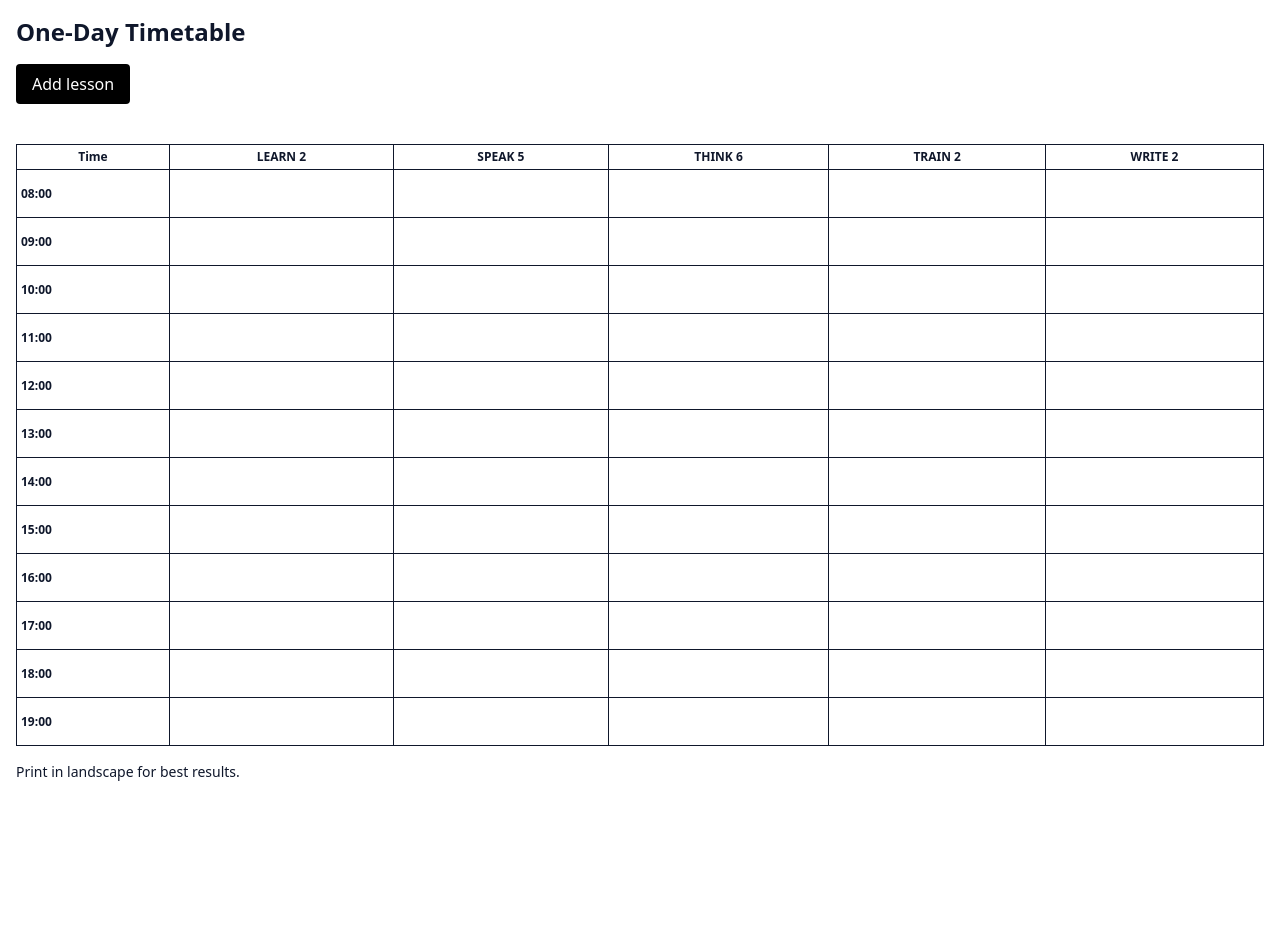
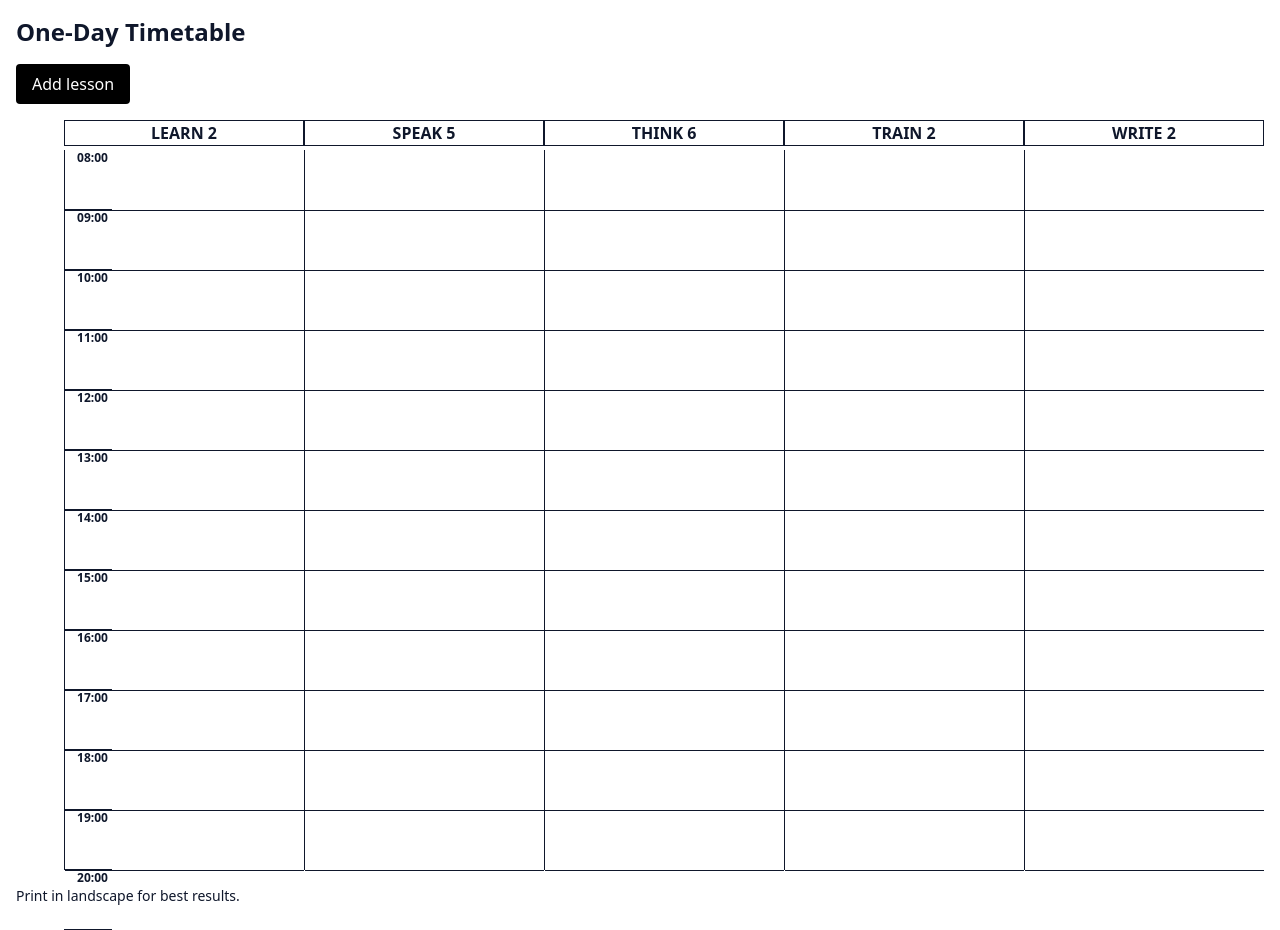
Before and after one commit to ThomasParratt/day_schedule, a React (Vite) app: page / in a window 1280 px wide. Before the commit the page ends 800 px from the top, so only its background shows below. Built offline with nearby package versions, Linux system fonts and the light colour scheme.

Commit message:
time shows correctly

```diff
--- a/src/App.jsx
+++ b/src/App.jsx
@@ -20,10 +20,12 @@ export default function TimetableApp() {
     setLessons(updated);
   };
 
-  const hours = Array.from({ length: END_HOUR - START_HOUR }, (_, i) => START_HOUR + i);
+  const totalMinutes = (END_HOUR - START_HOUR) * 60;
+
+  const hours = Array.from({ length: END_HOUR - START_HOUR + 1 }, (_, i) => START_HOUR + i);
 
   return (
-    <div className="p-4 font-sans">
+    <div className="p-4 font-sans relative">
       <style>{`
         @media print {
           body { margin: 0; }
@@ -40,6 +42,7 @@ export default function TimetableApp() {
         Add lesson
       </button>
 
+      {/* Lesson inputs */}
       {lessons.map((lesson, i) => (
         <div key={i} className="mb-2 flex gap-2 items-center">
           <select
@@ -78,44 +81,65 @@ export default function TimetableApp() {
         </div>
       ))}
 
-      <div className="overflow-x-auto mt-6">
-        <table className="border-collapse border w-full text-xs">
-          <thead>
-            <tr>
-              <th className="border p-1">Time</th>
+      {/* Timetable header */}
+      <div className="flex ml-12 mb-1">
         {CLASSROOMS.map((room) => (
-                <th key={room} className="border p-1">{room}</th>
+          <div key={room} className="flex-1 text-center font-bold border">
+            {room}
+          </div>
         ))}
-            </tr>
-          </thead>
-          <tbody>
-            {hours.map((h) => {
-              const label = `${String(h).padStart(2, "0")}:00`;
+      </div>
+
+      {/* Timetable */}
+      <div className="flex relative" style={{ height: `${totalMinutes}px`, marginLeft: '48px' }}>
+        {/* Hour grid */}
+        <div className="absolute left-0 top-0 w-12">
+          {hours.map((h) => (
+            <div
+              key={h}
+              className="border-b text-xs font-bold text-right pr-1"
+              style={{ height: '60px' }}
+            >
+              {`${String(h).padStart(2, "0")}:00`}
+            </div>
+          ))}
+        </div>
+
+        {/* Classroom columns */}
+        <div className="flex-1 flex">
+          {CLASSROOMS.map((room) => (
+            <div key={room} className="flex-1 border-l relative">
+              {/* Hour lines */}
+              {hours.slice(0, -1).map((h) => (
+                <div key={h} className="absolute top-[0] left-0 right-0 border-b" style={{ top: `${(h - START_HOUR + 1) * 60}px` }} />
+              ))}
+
+              {/* Lessons */}
+              {lessons
+                .filter((l) => l.room === room)
+                .map((l, idx) => {
+                  const [sh, sm] = l.start.split(":").map(Number);
+                  const [eh, em] = l.end.split(":").map(Number);
+
+                  const startMinutes = sh * 60 + sm - START_HOUR * 60;
+                  const endMinutes = eh * 60 + em - START_HOUR * 60;
+                  const top = startMinutes;
+                  const height = endMinutes - startMinutes;
+
                   return (
-                <tr key={h}>
-                  <td className="border p-1 font-bold">{label}</td>
-                  {CLASSROOMS.map((room) => (
-                    <td key={room} className="border p-1 align-top h-12">
-                      {lessons
-                        .filter(
-                          (l) =>
-                            l.room === room &&
-                            l.start <= `${String(h).padStart(2, "0")}:00` &&
-                            l.end > `${String(h).padStart(2, "0")}:00`
-                        )
-                        .map((l, idx) => (
-                          <div key={idx} className="text-[10px]">
+                    <div
+                      key={idx}
+                      className="absolute left-1 right-1 bg-black text-white p-1 text-[10px] rounded"
+                      style={{ top: `${top}px`, height: `${height}px` }}
+                    >
                       <div>{l.teacher}</div>
                       <div>{l.student}</div>
                     </div>
-                        ))}
-                    </td>
-                  ))}
-                </tr>
                   );
                 })}
-          </tbody>
-        </table>
+            </div>
+          ))}
+        </div>
       </div>
 
       <p className="mt-4 text-sm">Print in landscape for best results.</p>
```
Lines whose indentation alone changed are shown as unchanged.
